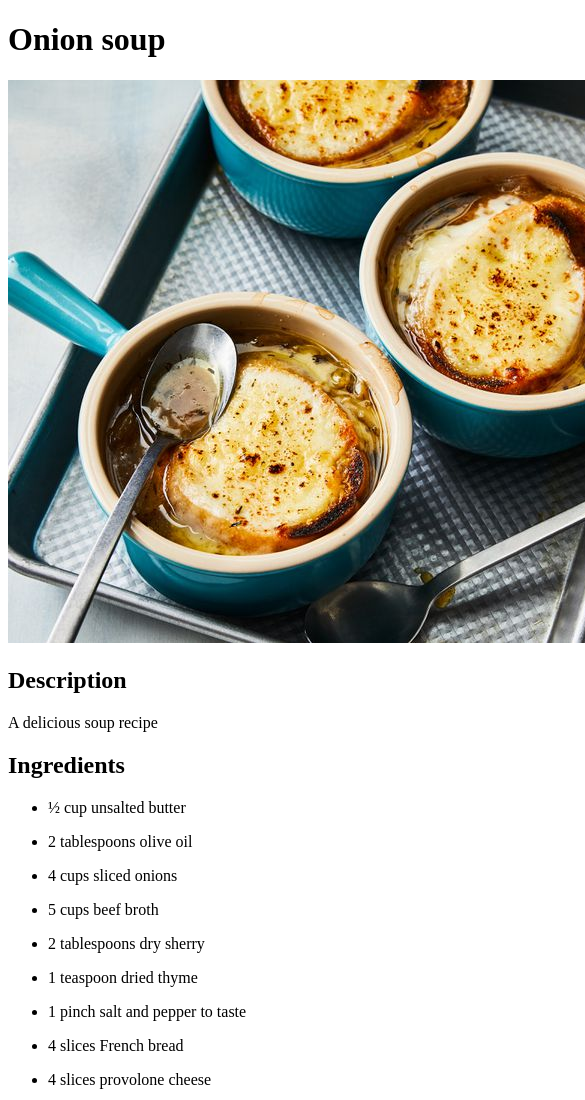
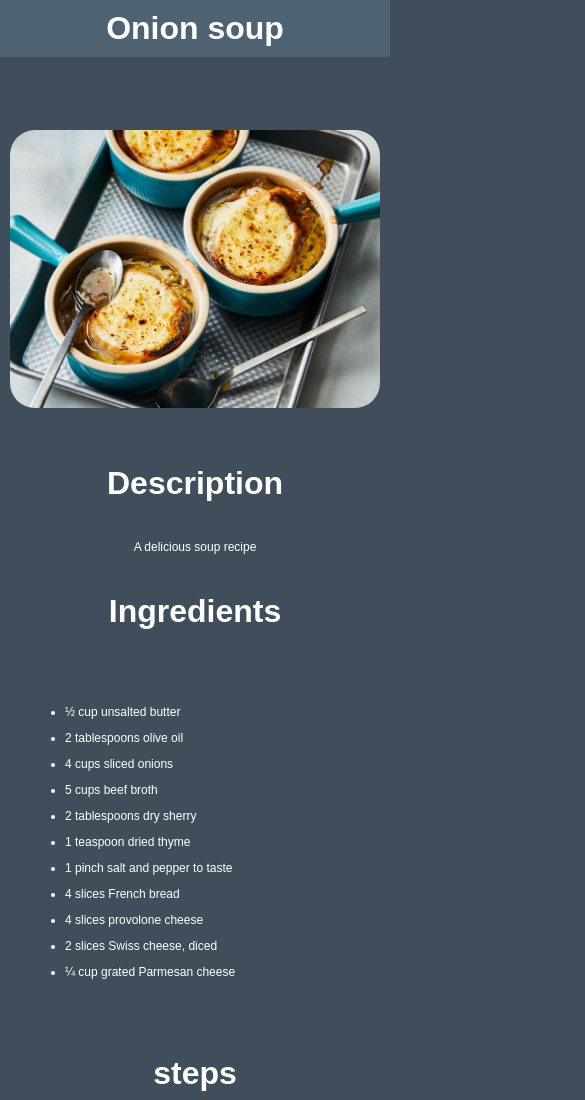
Before and after one commit to BearDad/TheOdinProject-JS-, a website: page odin-recipes/recipes/onion-soup.html in a window 390 px wide. Shown: the top 1100 px of the page, 585 px wide, since content can reach past the window. Drawn offline with Linux system fonts and the light colour scheme; a web font is replaced by a local one.

Commit message:
finished foundations-cascade

```diff
--- /dev/null
+++ b/html-boilerplate/styles.css
@@ -0,0 +1,7 @@
+div {
+  color: white;
+  background-color: black;
+}
+p {
+  color: red;
+}
--- a/odin-recipes/package.json
+++ b/odin-recipes/package.json
@@ -8,7 +8,7 @@
     "preview": "vite preview"
   },
   "devDependencies": {
-    "vite": "^5.4.10"
+    "vite": "^5.4.11"
   },
   "keywords": [],
   "author": "",
--- a/odin-recipes/recipes/onion-soup.html
+++ b/odin-recipes/recipes/onion-soup.html
@@ -6,13 +6,18 @@
     <title>Onion-soup</title>
 
     <link rel="icon" type="image/svg+xml" href="../images/pot.svg" />
+    <link rel="stylesheet" href="../styles.css" />
   </head>
   <body>
+    <div id="header">
       <h1>Onion soup</h1>
+    </div>
     <img src="../images/onion-soup.jpg" alt="Onion-soup" />
     <h2>Description</h2>
-    <p>A delicious soup recipe</p>
+    <p class="paragraph">A delicious soup recipe</p>
     <h2>Ingredients</h2>
+
+    <div class="list">
       <ul>
         <li><p>½ cup unsalted butter</p></li>
 
@@ -34,7 +39,9 @@
 
         <li><p>¼ cup grated Parmesan cheese</p></li>
       </ul>
+    </div>
     <h2>steps</h2>
+    <div class="list">
       <ol>
         <li>Gather all your ingredients.</li>
         <p></p>
@@ -60,9 +67,9 @@
         <li>
           <p>
             Ladle soup into oven-safe serving bowls and place one slice of bread
-          on top of each (bread may be broken into pieces if you prefer). Layer
-          each slice of bread with a slice of provolone, 1/2 slice diced Swiss
-          and 1 tablespoon Parmesan cheese.
+            on top of each (bread may be broken into pieces if you prefer).
+            Layer each slice of bread with a slice of provolone, 1/2 slice diced
+            Swiss and 1 tablespoon Parmesan cheese.
           </p>
         </li>
 
@@ -76,7 +83,14 @@
           </p>
         </li>
       </ol>
+    </div>
 
-    <a href="../index.html">&lt;back</a>
+
+    <div id="recipes">
+      <p class="recipes">
+        <button onclick="window.location.href='../index.html'">&lt;back</button>
+      </p>
+    </div>
+
   </body>
 </html>
--- /dev/null
+++ b/odin-recipes/styles.css
@@ -0,0 +1,142 @@
+@font-face {
+  font-family: "Rubik Glitch";
+  font-style: normal;
+  font-weight: 400;
+  font-display: swap;
+  src: url(https://fonts.gstatic.com/s/rubikglitch/v2/qkBSXv8b_srFRYQVYrDKh9ZfnyTG.woff2)
+    format("woff2");
+  unicode-range: U+0000-00FF, U+0131, U+0152-0153, U+02BB-02BC, U+02C6, U+02DA,
+    U+02DC, U+0304, U+0308, U+0329, U+2000-206F, U+20AC, U+2122, U+2191, U+2193,
+    U+2212, U+2215, U+FEFF, U+FFFD;
+}
+
+@font-face {
+  font-family: "Special Elite";
+  font-style: normal;
+  font-weight: 400;
+  font-display: swap;
+  src: url(https://fonts.gstatic.com/s/specialelite/v18/XLYgIZbkc4JPUL5CVArUVL0ntnAOSA.woff2)
+    format("woff2");
+  unicode-range: U+0000-00FF, U+0131, U+0152-0153, U+02BB-02BC, U+02C6, U+02DA,
+    U+02DC, U+0304, U+0308, U+0329, U+2000-206F, U+20AC, U+2122, U+2191, U+2193,
+    U+2212, U+2215, U+FEFF, U+FFFD;
+}
+
+html,
+body {
+  height: 100%; /* Ensures both html and body take up the full viewport height */
+  margin: 0; /* Removes default margin */
+  padding: 0; /* Removes default padding */
+
+  padding-top: 50px;
+
+}
+
+body {
+  background-color: #404e5c;
+  display: flex;
+  flex-direction: column;
+  font-family: "Rubik Glitch", sans-serif;
+  color: white;
+}
+
+
+img {
+  display: block;
+  margin: 25px auto;
+  max-width: 95%;
+  max-height: 700px;
+  height: auto;
+
+  width: auto;
+  border: 5px solid transparent; /* Set border color and thickness */
+  border-radius: 30px; /* Rounded corners */
+}
+
+
+#recipes {
+  display: flex;
+  flex-wrap: wrap;
+  justify-content: center;
+  gap: 10px;
+  text-align: center;
+}
+@media (min-width: 800px) {
+  #recipes {
+    gap: 10px; /* Sets a maximum gap */
+  }
+}
+
+.recipes button {
+  font-family: "Special Elite", sans-serif;
+  justify-content: center;
+
+  color: black;
+  background-color: #7ca29c;
+  text-align: center;
+  font-size: 24px;
+
+  width: auto;
+  border: 5px solid transparent;
+  padding: 12px;
+  border-radius: 20px;
+  margin: 0px auto;
+  cursor: pointer;
+  flex: 1 1 0;
+  transform: scale(auto);
+
+  transition:
+    background-color 0.3s ease-out,
+    border-color 1s ease-out,
+    transform 0.3s ease; /* Smooth transition for background, border, and scaling */
+}
+
+.recipes button:hover {
+  background-color: #98b6b1; /* Darker shade on hover */
+  transform: scale(1.1);
+  border-color: #445f5b;
+}
+
+#header {
+  margin: 0;
+  padding: 0;
+  position: fixed;
+  text-align: center;
+  width: 100%;
+  top: 0;
+  background-color: #4f6272;
+  padding: 10px 0;
+  z-index: 10;
+}
+#header h1 {
+  margin: 0;
+  font-size: clamp(32px, 4vw, 128px);
+  text-align: center;
+  color: white;
+}
+.paragraph {
+  font-family: "Special Elite", sans-serif;
+  text-align: center;
+  font-size: clamp(12px, 3vw, 64px);
+}
+#description {
+  margin: 0 auto;
+  padding: 25px;
+  align-content: center;
+  flex-wrap: wrap;
+}
+h2 {
+  font-size: clamp(32px, 4vw, 128px);
+  text-align: center;
+}
+.list {
+  display: flex;
+  font-family: "Special Elite", sans-serif;
+  font-size: clamp(12px, 3vw, 64px);
+  text-align: justify;
+  padding: 25px;
+  align-content: center;
+  justify-content: left;
+  flex-wrap: wrap;
+
+}
```
Also changed, not shown: html-boilerplate/index.html (+1 -0 lines), odin-recipes/index.html (+28 -11 lines), odin-recipes/recipes/lasagna.html (+25 -9 lines), odin-recipes/recipes/the-bear-omelet.html (+21 -7 lines), 1 other file. Lines whose indentation alone changed are shown as unchanged.
